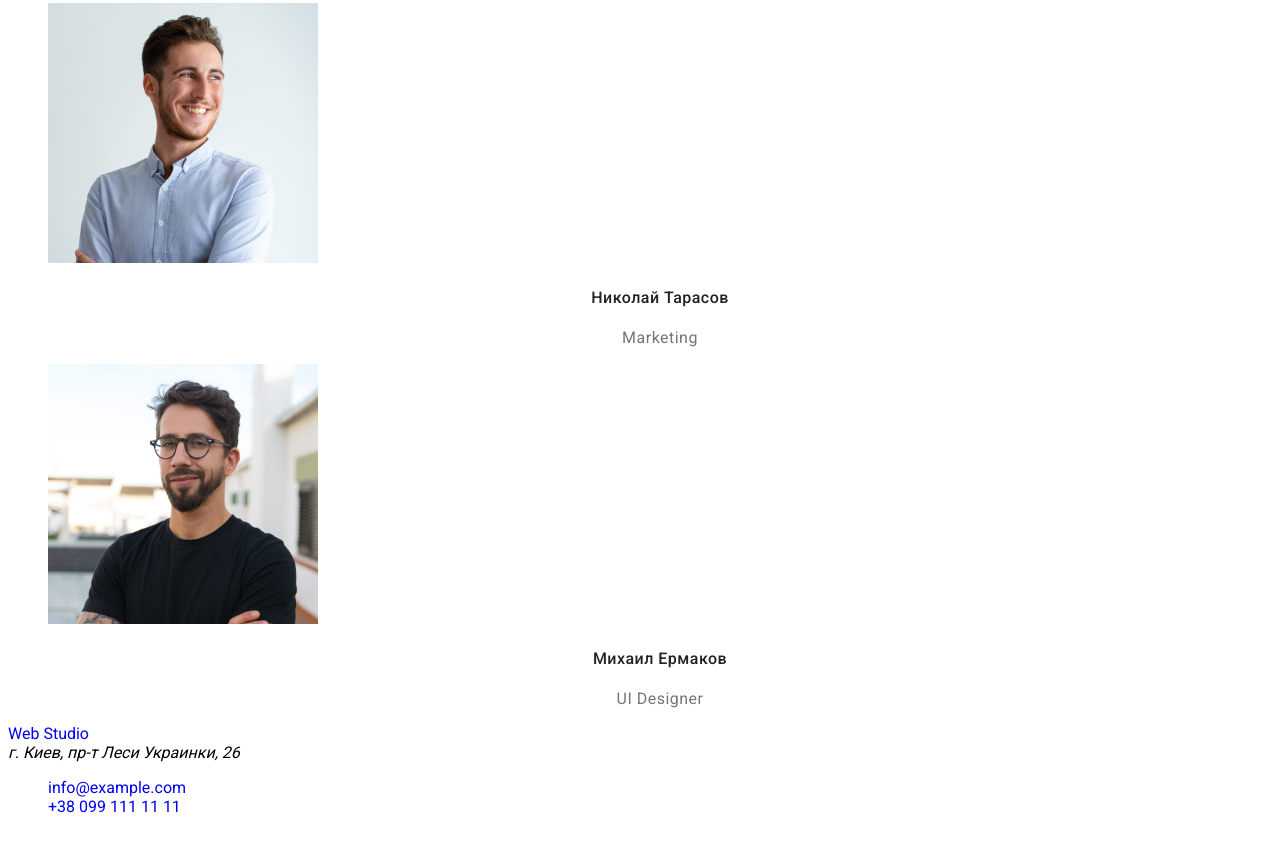
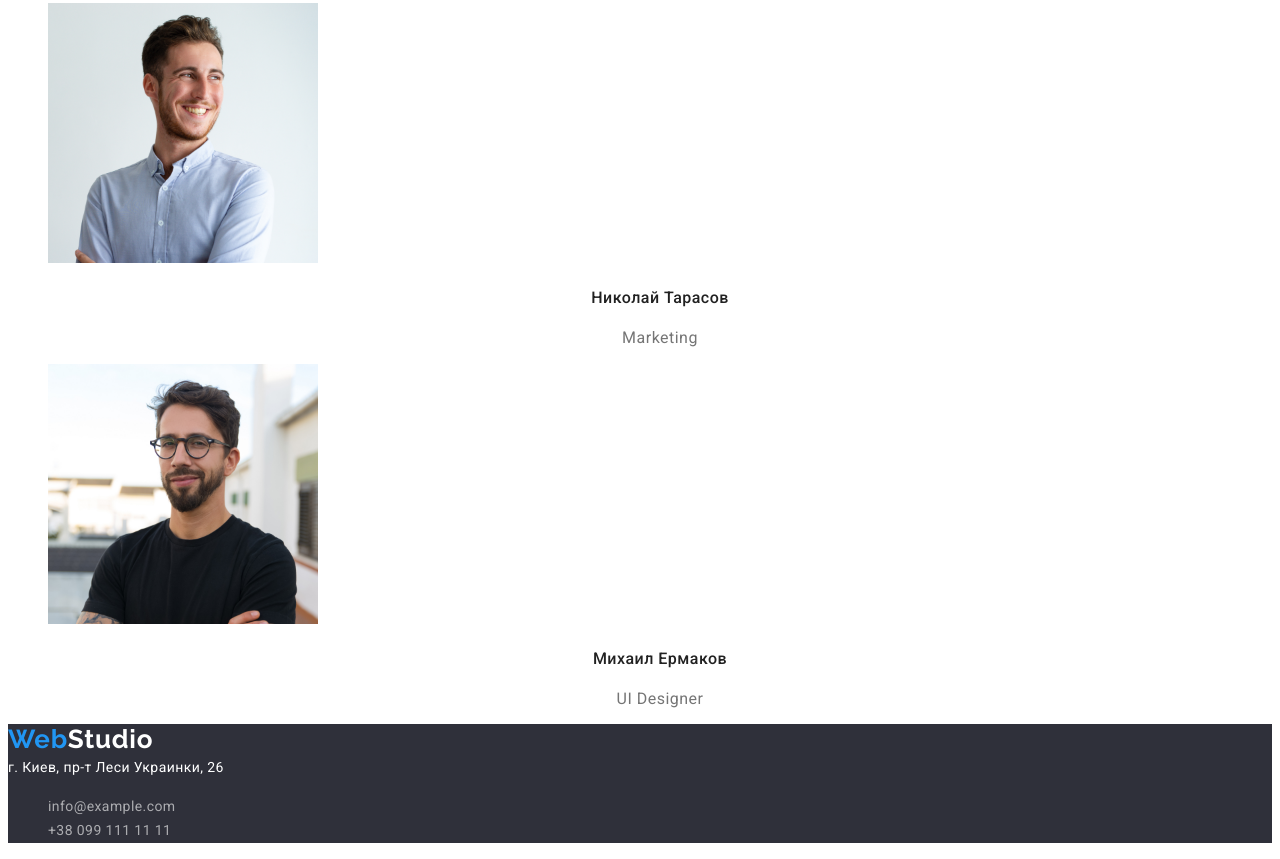
Before and after one commit to MarynaMuntian/goit-markup-hw-02, a plain HTML site: page index.html in a window 1280 px wide. Shown: the part 2421-3280 px from the top of the page. Before the commit the page ends 3253 px from the top, so only its background shows below. Drawn offline with Linux system fonts and the light colour scheme.

Commit message:
Added footer's styles

```diff
--- a/css/styles.css
+++ b/css/styles.css
@@ -42,7 +42,6 @@ header > a {
 }
 
 .nav-menu-link {
-  font-family: 'Roboto', sans-serif;
   font-weight: 500;
   font-size: 14px;
   line-height: 1.1;
@@ -57,7 +56,6 @@ header > a {
 }
 
 .nav-menu-link-contacts {
-  font-family: 'Roboto', sans-serif;
   font-weight: 500;
   font-size: 14px;
   line-height: 1.1;
@@ -77,7 +75,6 @@ header > a {
 }
 
 .hero-title {
-  font-family: 'Roboto', sans-serif;
   font-weight: 900;
   font-size: 44px;
   line-height: 1.4;
@@ -88,7 +85,6 @@ header > a {
 }
 
 .hero-btn {
-  font-family: 'Roboto', sans-serif;
   font-weight: 700;
   font-size: 16px;
   line-height: 1.9;
@@ -99,7 +95,6 @@ header > a {
 
 /* Стили для блока 2 */
 .benefits-title {
-  font-family: 'Roboto', sans-serif;
   font-weight: 700;
   font-size: 14px;
   line-height: 1.1;
@@ -109,7 +104,6 @@ header > a {
 }
 
 .benefits-content {
-  font-family: 'Roboto', sans-serif;
   font-weight: 400;
   font-size: 14px;
   line-height: 1.7;
@@ -118,7 +112,6 @@ header > a {
 }
 
 .aside-title {
-  font-family: 'Roboto', sans-serif;
   font-weight: 700;
   font-size: 36px;
   line-height: 1.2;
@@ -129,7 +122,6 @@ header > a {
 
 /* Стили для блока 3 */
 .team-title {
-  font-family: 'Roboto', sans-serif;
   font-weight: 700;
   font-size: 36px;
   line-height: 1.2;
@@ -139,7 +131,6 @@ header > a {
 }
 
 .team-item {
-  font-family: 'Roboto', sans-serif;
   font-weight: 500;
   font-size: 16px;
   line-height: 1.2;
@@ -149,7 +140,6 @@ header > a {
 }
 
 .team-item-descr {
-  font-family: 'Roboto', sans-serif;
   font-weight: 400;
   font-size: 16px;
   line-height: 1.2;
@@ -157,3 +147,33 @@ header > a {
   letter-spacing: 0.03em;
   color: var(--link-color);
 }
+
+/* Стили для футера */
+.footer {
+  background-color: var(--hero-bgd);
+}
+footer > a {
+  font-family: 'Raleway', sans-serif;
+  font-weight: 700;
+  font-size: 26px;
+  line-height: 1.2;
+  letter-spacing: 0.03em;
+  color: var(--title-color);
+}
+
+.footer-address {
+  font-style: normal;
+  font-weight: 400;
+  font-size: 14px;
+  line-height: 1.7;
+  letter-spacing: 0.03em;
+  color: var(--title-color);
+}
+
+.footer-link {
+  font-weight: 400;
+  font-size: 14px;
+  line-height: 1.7;
+  letter-spacing: 0.03em;
+  color: rgba(255, 255, 255, 0.6);
+}
--- a/index.html
+++ b/index.html
@@ -128,12 +128,18 @@
       </section>
     </main>
 
-    <footer>
-      <a href="index.html"><span>Web</span> Studio</a>
-      <address>г. Киев, пр-т Леси Украинки, 26</address>
+    <footer class="footer">
+      <a href="index.html"><span class="logo">Web</span>Studio</a>
+      <address class="footer-address">г. Киев, пр-т Леси Украинки, 26</address>
       <ul>
-        <li><a href="mailto:info@example.com">info@example.com</a></li>
-        <li><a href="tel:+380991111111">+38 099 111 11 11</a></li>
+        <li>
+          <a href="mailto:info@example.com" class="footer-link"
+            >info@example.com</a
+          >
+        </li>
+        <li>
+          <a href="tel:+380991111111" class="footer-link">+38 099 111 11 11</a>
+        </li>
       </ul>
     </footer>
   </body>
```
